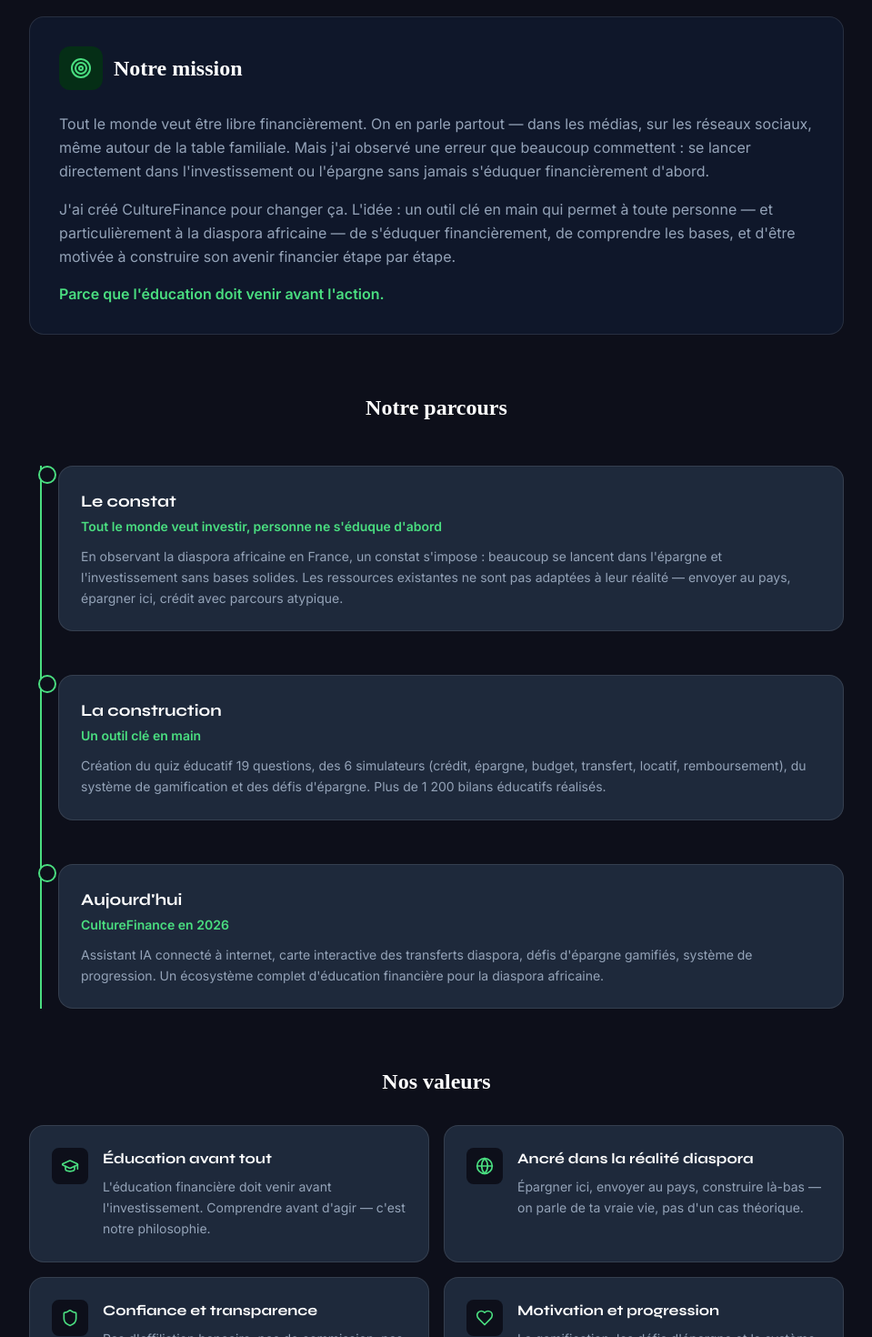
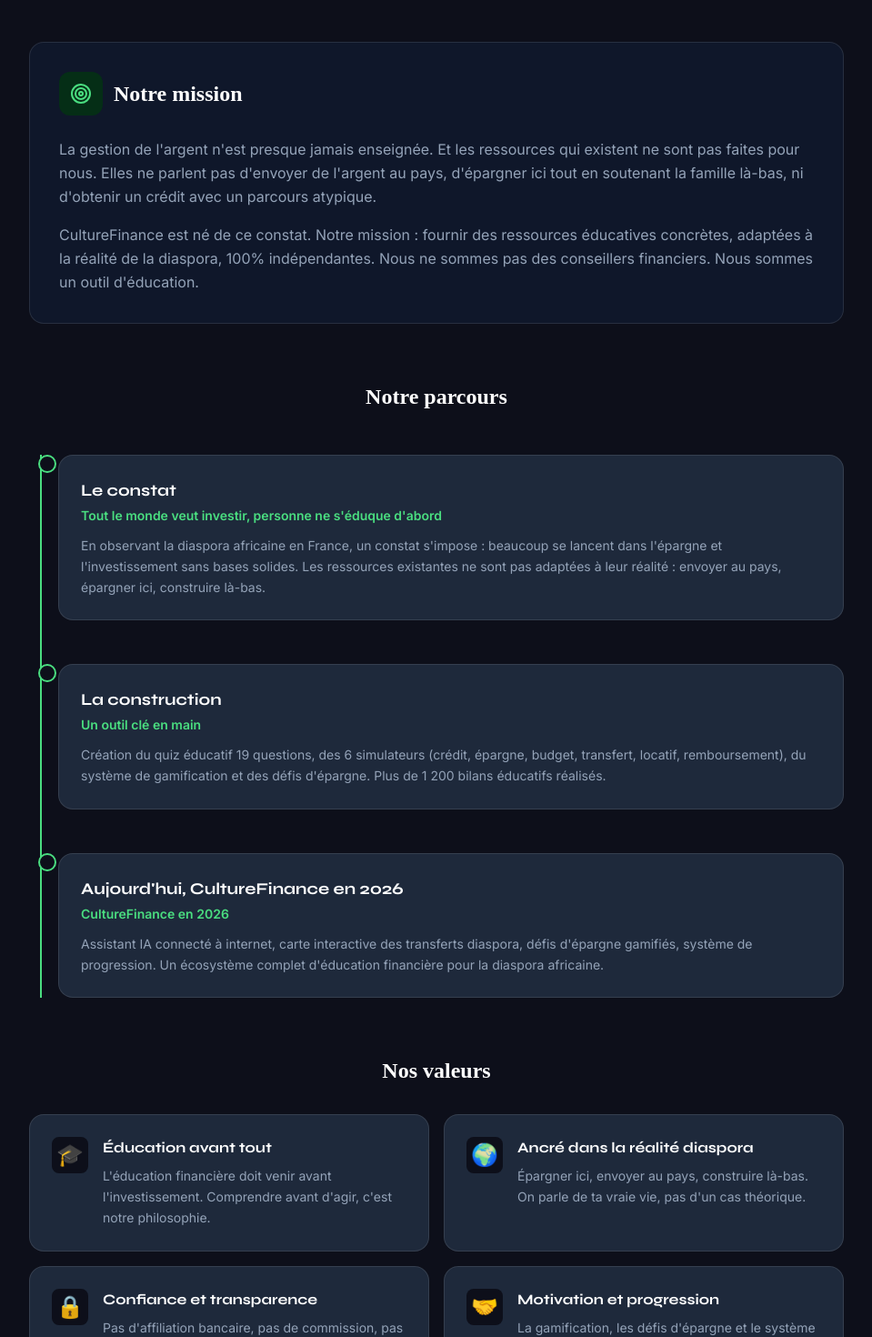
Before and after one commit to mbrakouassikan-netizen/FinanceScore, a Next.js app: page /a-propos in a window 1280 px wide. Shown: the part 640-2110 px from the top of the page at 91% size, without its empty margins (160-1119 px from the left). Built offline with nearby package versions, Linux system fonts and the light colour scheme.

Commit message:
feat: page à propos CultureFinance

```diff
--- a/app/a-propos/page.tsx
+++ b/app/a-propos/page.tsx
@@ -1,6 +1,6 @@
 import { Metadata } from 'next'
 import Link from 'next/link'
-import { BookOpen, Globe, Shield, Heart, Target, GraduationCap, ArrowRight } from 'lucide-react'
+import { Target, Shield, ArrowRight } from 'lucide-react'
 
 export const metadata: Metadata = {
   title: 'À propos | CultureFinance',
@@ -21,7 +21,7 @@
             L'éducation financière, enfin à <span className="text-[#4ade80]">notre portée</span>
           </h1>
           <p className="text-lg md:text-xl text-[#94a3b8] max-w-2xl mx-auto">
-            Épargne, transferts, crédit, budget — conçu pour la diaspora africaine en France.
+            CultureFinance est une plateforme d'éducation financière indépendante, conçue pour la diaspora africaine en France. Épargne, transferts, crédit, budget.
           </p>
         </section>
 
@@ -51,13 +51,10 @@
             <h2 className="text-2xl font-serif font-bold text-white">Notre mission</h2>
           </div>
           <p className="text-[#94a3b8] leading-relaxed">
-            Tout le monde veut être libre financièrement. On en parle partout — dans les médias, sur les réseaux sociaux, même autour de la table familiale. Mais j'ai observé une erreur que beaucoup commettent : se lancer directement dans l'investissement ou l'épargne sans jamais s'éduquer financièrement d'abord.
+            La gestion de l'argent n'est presque jamais enseignée. Et les ressources qui existent ne sont pas faites pour nous. Elles ne parlent pas d'envoyer de l'argent au pays, d'épargner ici tout en soutenant la famille là-bas, ni d'obtenir un crédit avec un parcours atypique.
           </p>
           <p className="text-[#94a3b8] leading-relaxed mt-4">
-            J'ai créé CultureFinance pour changer ça. L'idée : un outil clé en main qui permet à toute personne — et particulièrement à la diaspora africaine — de s'éduquer financièrement, de comprendre les bases, et d'être motivée à construire son avenir financier étape par étape.
-          </p>
-          <p className="text-[#4ade80] font-semibold mt-4">
-            Parce que l'éducation doit venir avant l'action.
+            CultureFinance est né de ce constat. Notre mission : fournir des ressources éducatives concrètes, adaptées à la réalité de la diaspora, 100% indépendantes. Nous ne sommes pas des conseillers financiers. Nous sommes un outil d'éducation.
           </p>
         </section>
 
@@ -72,7 +69,7 @@
               {
                 title: 'Le constat',
                 subtitle: 'Tout le monde veut investir, personne ne s\'éduque d\'abord',
-                text: 'En observant la diaspora africaine en France, un constat s\'impose : beaucoup se lancent dans l\'épargne et l\'investissement sans bases solides. Les ressources existantes ne sont pas adaptées à leur réalité — envoyer au pays, épargner ici, crédit avec parcours atypique.',
+                text: 'En observant la diaspora africaine en France, un constat s\'impose : beaucoup se lancent dans l\'épargne et l\'investissement sans bases solides. Les ressources existantes ne sont pas adaptées à leur réalité : envoyer au pays, épargner ici, construire là-bas.',
               },
               {
                 title: 'La construction',
@@ -80,7 +77,7 @@
                 text: 'Création du quiz éducatif 19 questions, des 6 simulateurs (crédit, épargne, budget, transfert, locatif, remboursement), du système de gamification et des défis d\'épargne. Plus de 1 200 bilans éducatifs réalisés.',
               },
               {
-                title: 'Aujourd\'hui',
+                title: 'Aujourd\'hui, CultureFinance en 2026',
                 subtitle: 'CultureFinance en 2026',
                 text: 'Assistant IA connecté à internet, carte interactive des transferts diaspora, défis d\'épargne gamifiés, système de progression. Un écosystème complet d\'éducation financière pour la diaspora africaine.',
               },
@@ -104,22 +101,22 @@
           <div className="grid grid-cols-1 md:grid-cols-2 gap-4">
             {[
               {
-                icon: GraduationCap,
+                emoji: '🎓',
                 title: 'Éducation avant tout',
-                text: "L'éducation financière doit venir avant l'investissement. Comprendre avant d'agir — c'est notre philosophie.",
+                text: "L'éducation financière doit venir avant l'investissement. Comprendre avant d'agir, c'est notre philosophie.",
               },
               {
-                icon: Globe,
+                emoji: '🌍',
                 title: 'Ancré dans la réalité diaspora',
-                text: 'Épargner ici, envoyer au pays, construire là-bas — on parle de ta vraie vie, pas d\'un cas théorique.',
+                text: 'Épargner ici, envoyer au pays, construire là-bas. On parle de ta vraie vie, pas d\'un cas théorique.',
               },
               {
-                icon: Shield,
+                emoji: '🔒',
                 title: 'Confiance et transparence',
                 text: 'Pas d\'affiliation bancaire, pas de commission, pas de conflit d\'intérêt. Jamais.',
               },
               {
-                icon: Heart,
+                emoji: '🤝',
                 title: 'Motivation et progression',
                 text: 'La gamification, les défis d\'épargne et le système de niveaux sont là pour te garder motivé sur le long terme.',
               },
@@ -127,7 +124,7 @@
               <div key={i} className="p-6 rounded-2xl border border-white/10" style={{ backgroundColor: '#1e293b' }}>
                 <div className="flex items-start gap-4">
                   <div className="w-10 h-10 rounded-lg flex items-center justify-center flex-shrink-0" style={{ backgroundColor: '#0d0f1a' }}>
-                    <v.icon className="w-5 h-5 text-[#4ade80]" />
+                    <span className="text-2xl">{v.emoji}</span>
                   </div>
                   <div>
                     <h3 className="text-white font-semibold mb-2">{v.title}</h3>
```
